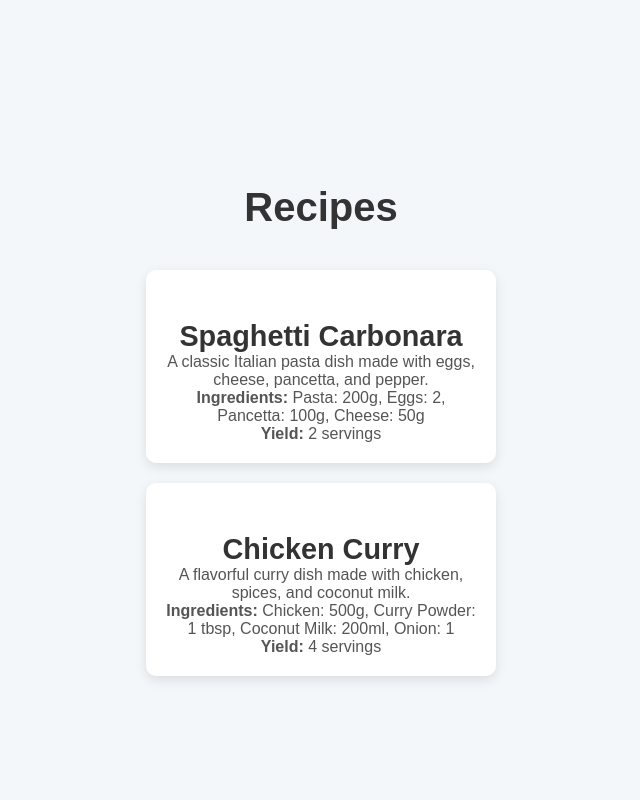
After one commit to Gomezzzer/meez-python, a Flask app: page /recipes in a window 1280 px wide. The commit adds this page. Shown: the whole page, without its empty margins (319-959 px from the left). Run offline with Flask 3, Linux system fonts and the light colour scheme.

Commit message:
added recipes page

```diff
--- a/recipe-scaler/app.py
+++ b/recipe-scaler/app.py
@@ -6,6 +6,7 @@ app = Flask(__name__)
 @app.route('/')
 def home():
     return render_template('index.html')  # Renders the HTML page from the templates folder
+
 
 # Existing route to scale the recipe
 @app.route('/scale_recipe', methods=['POST'])
@@ -32,5 +33,25 @@ def scale_recipe():
 
     return jsonify(scaled_ingredients)
 
+@app.route('/recipes')
+def recipes():
+    # You can pass data to the template if you want, like a list of recipes
+    recipes_data = [
+        {
+            'name': 'Spaghetti Carbonara',
+            'description': 'A classic Italian pasta dish made with eggs, cheese, pancetta, and pepper.',
+            'amounts': 'Pasta: 200g, Eggs: 2, Pancetta: 100g, Cheese: 50g',
+            'yield': '2 servings'
+        },
+        {
+            'name': 'Chicken Curry',
+            'description': 'A flavorful curry dish made with chicken, spices, and coconut milk.',
+            'amounts': 'Chicken: 500g, Curry Powder: 1 tbsp, Coconut Milk: 200ml, Onion: 1',
+            'yield': '4 servings'
+        }
+        # Add more recipes as needed
+    ]
+    return render_template('recipes.html', recipes=recipes_data)
+
 if __name__ == '__main__':
     app.run(debug=True)
--- a/recipe-scaler/static/styles.css
+++ b/recipe-scaler/static/styles.css
@@ -202,3 +202,43 @@ ul li {
     max-width: 100%;
   }
 }
+
+/* Recipes page-specific styles */
+.recipe-cards {
+  display: grid;
+  grid-template-columns: repeat(auto-fill, minmax(300px, 1fr));
+  gap: 20px;
+  padding: 20px;
+  justify-items: center;
+}
+
+.recipe-card {
+  background-color: #fff;
+  border-radius: 10px;
+  box-shadow: 0 4px 12px rgba(0, 0, 0, 0.1);
+  padding: 20px;
+  width: 100%;
+  max-width: 350px;
+  text-align: center;
+}
+
+.recipe-card h2 {
+  font-size: 1.8rem;
+  color: #333;
+}
+
+.recipe-card p {
+  font-size: 1rem;
+  color: #555;
+}
+
+.recipe-card p strong {
+  font-weight: bold;
+}
+
+/* Responsive Design */
+@media (max-width: 768px) {
+  .recipe-card {
+    max-width: 100%;
+  }
+}
--- a/recipe-scaler/templates/index.html
+++ b/recipe-scaler/templates/index.html
@@ -16,9 +16,9 @@
         &#9776;
     </div>
     <ul class="nav-links" id="nav-links">
-        <li><a href="#recipes">Recipes</a></li>
-        <li><a href="#recipe-scaler">Recipe Scaler</a></li>
-        <li><a href="#messager">Messager</a></li>
+        <li><a href="/recipes">Recipes</a></li>
+        <li><a href="/recipe-scaler">Recipe Scaler</a></li>
+        <li><a href="/messager">Messager</a></li>
     </ul>
    </div>
 
--- /dev/null
+++ b/recipe-scaler/templates/recipes.html
@@ -0,0 +1,26 @@
+<!DOCTYPE html>
+<html lang="en">
+<head>
+    <meta charset="UTF-8">
+    <meta name="viewport" content="width=device-width, initial-scale=1.0">
+    <title>Recipes</title>
+    <link rel="stylesheet" href="{{ url_for('static', filename='styles.css') }}">
+</head>
+<body>
+
+
+
+    <h1>Recipes</h1>
+    <div class="recipe-cards">
+        {% for recipe in recipes %}
+            <div class="recipe-card">
+                <h2>{{ recipe.name }}</h2>
+                <p>{{ recipe.description }}</p>
+                <p><strong>Ingredients:</strong> {{ recipe.amounts }}</p>
+                <p><strong>Yield:</strong> {{ recipe.yield }}</p>
+            </div>
+        {% endfor %}
+    </div>
+
+</body>
+</html>
```
